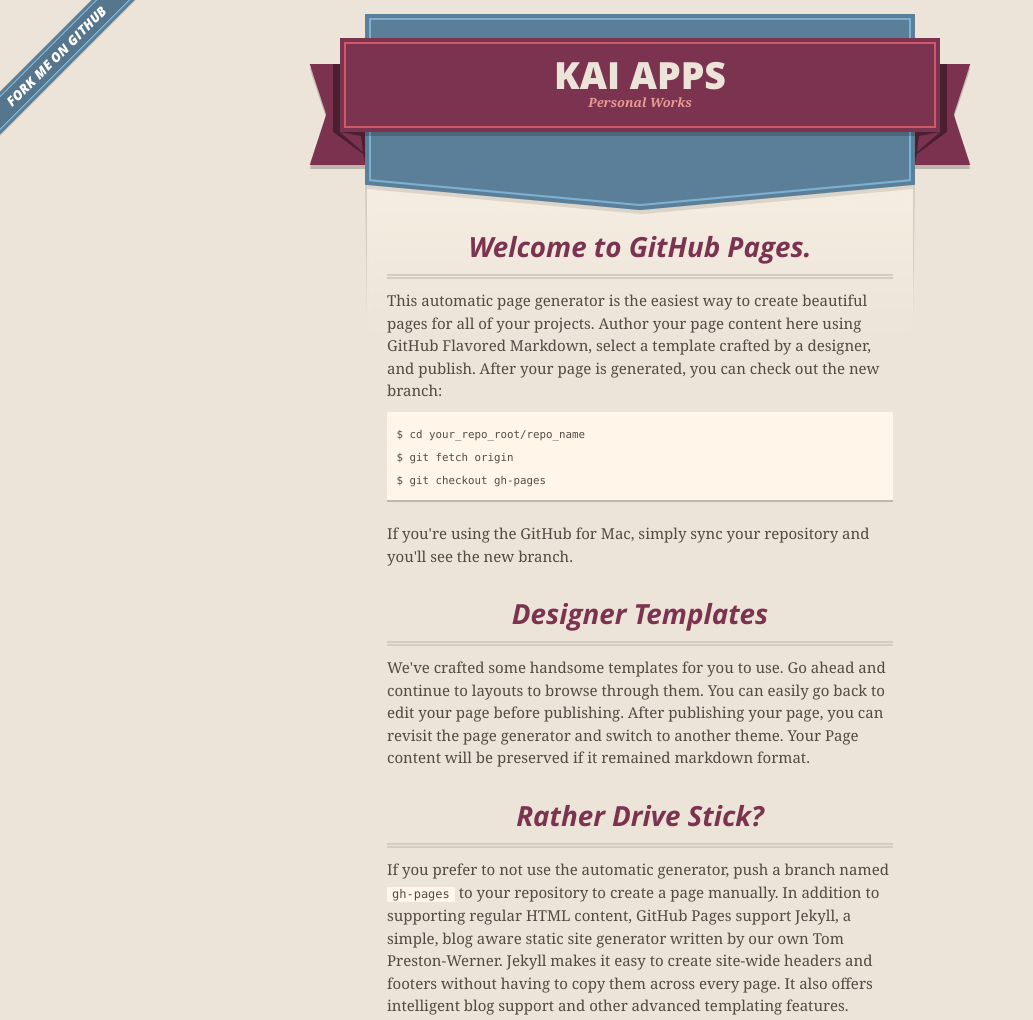
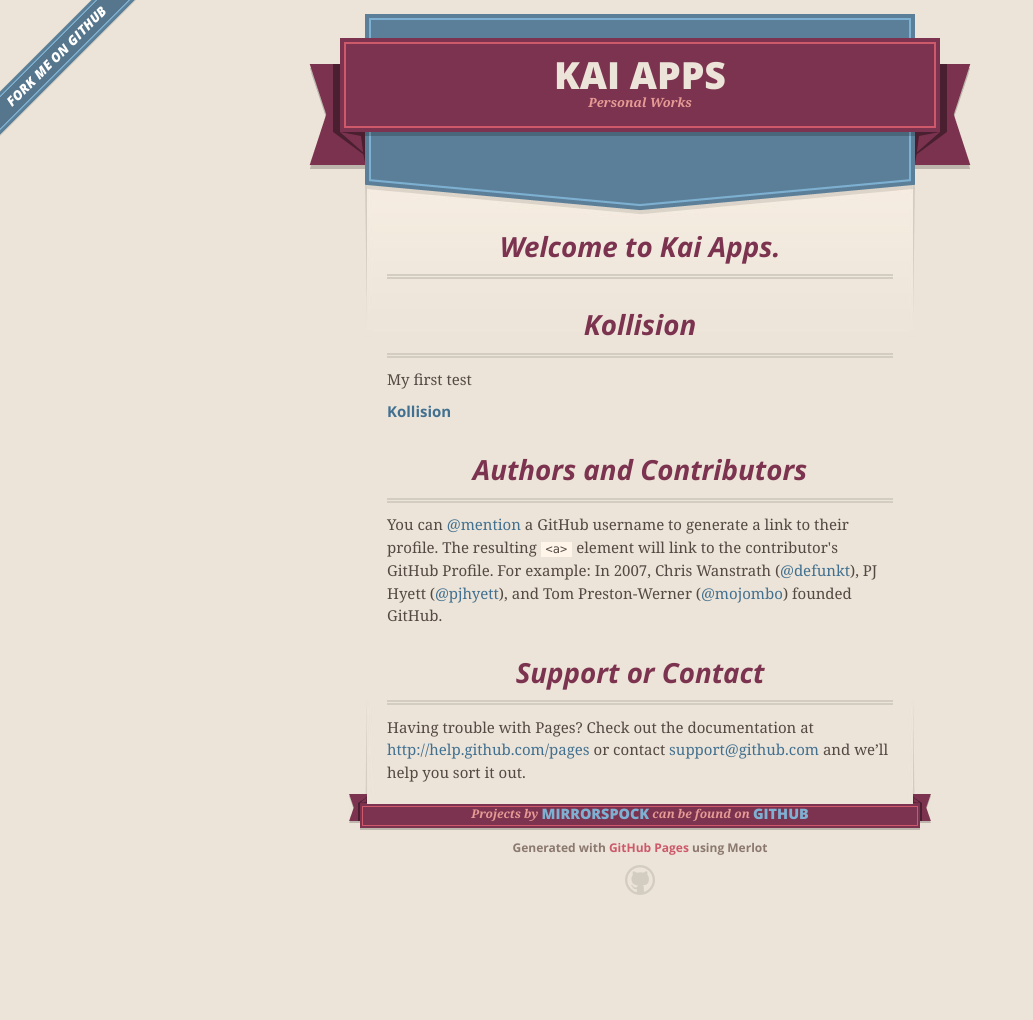
Before and after one commit to mirrorspock/mirrorspock.github.io, a plain HTML site: page index.html in a window 1280 px wide. Shown: the top 1020 px of the page, without its empty margins (0-1033 px from the left). After the commit the page ends 935 px from the top, so only its background shows below. Drawn offline with nearby package versions, Linux system fonts and the light colour scheme.

Commit message:
Update index.html

```diff
--- a/index.html
+++ b/index.html
@@ -46,26 +46,13 @@
 
       <section id="main_content">
         <h3>
-<a name="welcome-to-github-pages" class="anchor" href="#welcome-to-github-pages"><span class="octicon octicon-link"></span></a>Welcome to GitHub Pages.</h3>
-
-<p>This automatic page generator is the easiest way to create beautiful pages for all of your projects. Author your page content here using GitHub Flavored Markdown, select a template crafted by a designer, and publish. After your page is generated, you can check out the new branch:</p>
-
-<pre><code>$ cd your_repo_root/repo_name
-$ git fetch origin
-$ git checkout gh-pages
-</code></pre>
-
-<p>If you're using the GitHub for Mac, simply sync your repository and you'll see the new branch.</p>
+<a name="welcome-to-github-pages" class="anchor" href="#welcome-to-github-pages"><span class="octicon octicon-link"></span></a>Welcome to Kai Apps.</h3>
 
 <h3>
-<a name="designer-templates" class="anchor" href="#designer-templates"><span class="octicon octicon-link"></span></a>Designer Templates</h3>
+<a name="designer-templates" class="anchor" href="#designer-templates"><span class="octicon octicon-link"></span></a>Kollision</h3>
 
-<p>We've crafted some handsome templates for you to use. Go ahead and continue to layouts to browse through them. You can easily go back to edit your page before publishing. After publishing your page, you can revisit the page generator and switch to another theme. Your Page content will be preserved if it remained markdown format.</p>
-
-<h3>
-<a name="rather-drive-stick" class="anchor" href="#rather-drive-stick"><span class="octicon octicon-link"></span></a>Rather Drive Stick?</h3>
-
-<p>If you prefer to not use the automatic generator, push a branch named <code>gh-pages</code> to your repository to create a page manually. In addition to supporting regular HTML content, GitHub Pages support Jekyll, a simple, blog aware static site generator written by our own Tom Preston-Werner. Jekyll makes it easy to create site-wide headers and footers without having to copy them across every page. It also offers intelligent blog support and other advanced templating features.</p>
+<p>My first test</p>
+<a href="http://kai.pw/Kollision/"><h2>Kollision</h2></a>
 
 <h3>
 <a name="authors-and-contributors" class="anchor" href="#authors-and-contributors"><span class="octicon octicon-link"></span></a>Authors and Contributors</h3>
```
